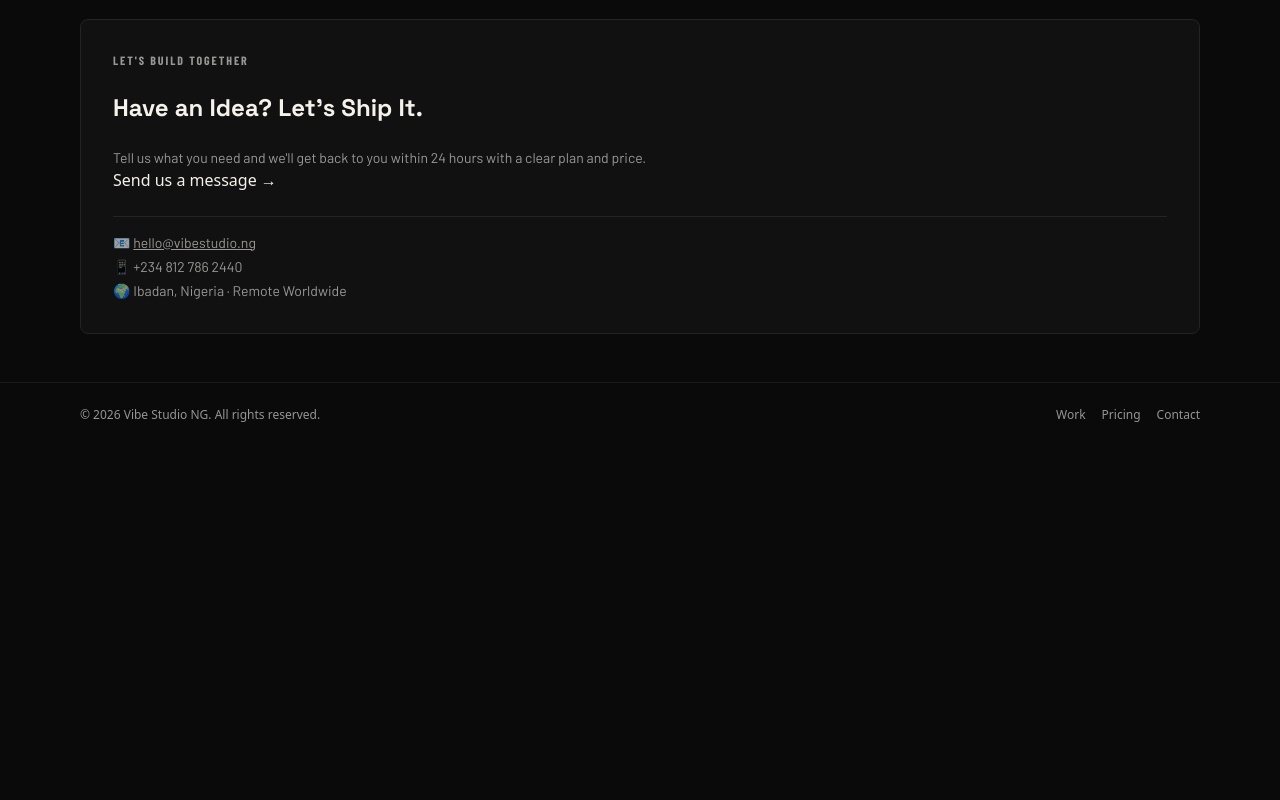
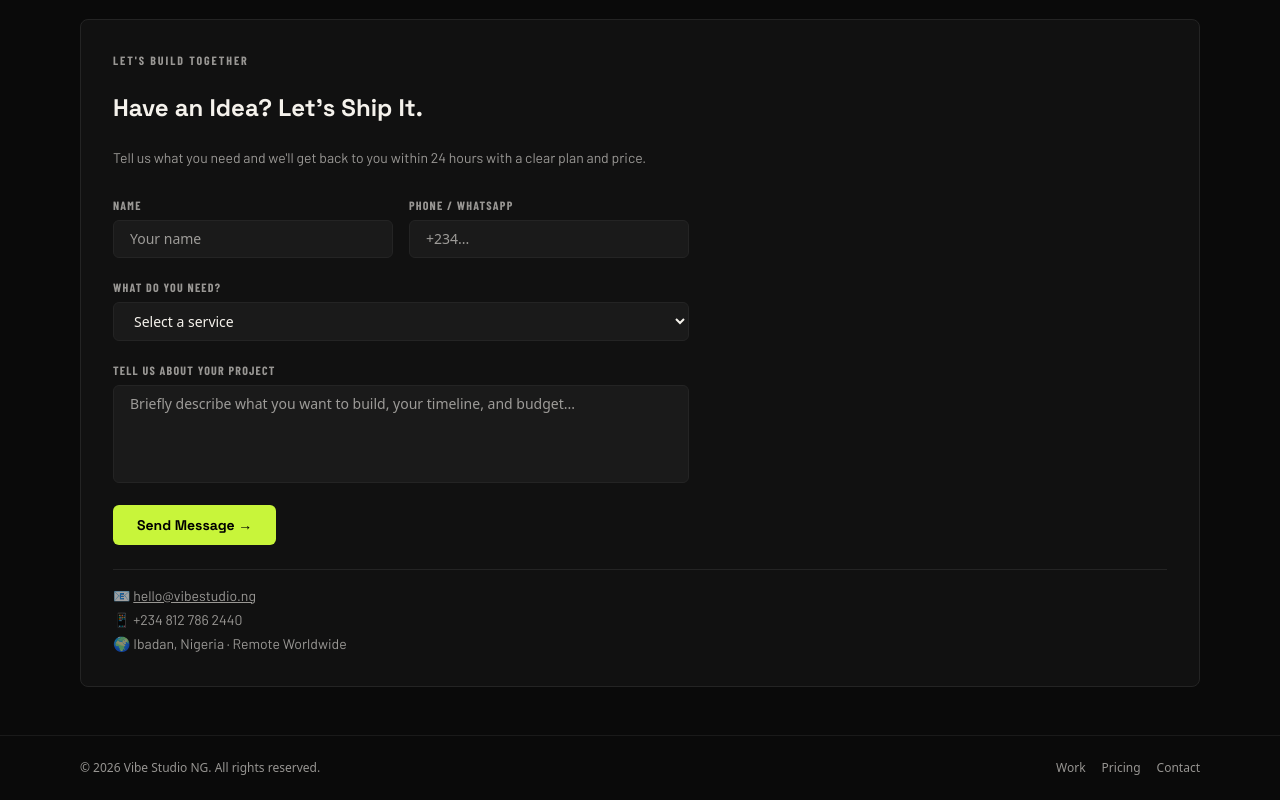
Before and after one commit to meganewday/vibestudio-rebuild, a Next.js app: page / in a window 1280 px wide. Shown: the part 2736-3536 px from the top of the page. Before the commit the page ends 3183 px from the top, so only its background shows below. Built offline with nearby package versions, Linux system fonts and the light colour scheme.

Commit message:
Refactor contact form and update labels

```diff
--- a/app/page.tsx
+++ b/app/page.tsx
@@ -417,82 +417,58 @@ export default function HomePage() {
           Tell us what you need and we&apos;ll get back to you within 24 hours with a
           clear plan and price.
         </p>
-
-        {/*
-        <form
-          name="contact"
-          method="POST"
-          data-netlify="true"
+<form
           className="space-y-4 max-w-xl"
+          onSubmit={(e) => {
+            e.preventDefault();
+            const form = e.currentTarget;
+            const name = (form.elements.namedItem('name') as HTMLInputElement).value;
+            const service = (form.elements.namedItem('service') as HTMLSelectElement).value;
+            const message = (form.elements.namedItem('message') as HTMLTextAreaElement).value;
+            const text = encodeURIComponent(
+              `Hi Vibe Studio, I'm ${name}. I need: ${service}. ${message}`
+            );
+            window.open(`https://wa.me/2348127862440?text=${text}`, '_blank');
+            window.location.href = '/thank-you';
+          }}
         >
-          <input type="hidden" name="form-name" value="contact" />
           <div className="grid gap-4 md:grid-cols-2">
             <div className="space-y-1">
-              <label className="text-xs text-text-muted font-label uppercase tracking-widest">
-                Name
-              </label>
-              <input
-                type="text"
-                name="name"
-                required
-                placeholder="Your name"
-                className="w-full rounded-md border border-surface-3 bg-surface-2 px-4 py-2 text-sm text-text-primary placeholder:text-text-muted focus:border-accent focus:outline-none"
-              />
+              <label className="text-xs text-text-muted font-label uppercase tracking-widest">Name</label>
+              <input type="text" name="name" required placeholder="Your name"
+                className="w-full rounded-md border border-surface-3 bg-surface-2 px-4 py-2 text-sm text-text-primary placeholder:text-text-muted focus:border-accent focus:outline-none" />
             </div>
             <div className="space-y-1">
-              <label className="text-xs text-text-muted font-label uppercase tracking-widest">
-                Email
-              </label>
-              <input
-                type="email"
-                name="email"
-                required
-                placeholder="your@email.com"
-                className="w-full rounded-md border border-surface-3 bg-surface-2 px-4 py-2 text-sm text-text-primary placeholder:text-text-muted focus:border-accent focus:outline-none"
-              />
+              <label className="text-xs text-text-muted font-label uppercase tracking-widest">Phone / WhatsApp</label>
+              <input type="tel" name="phone" required placeholder="+234..."
+                className="w-full rounded-md border border-surface-3 bg-surface-2 px-4 py-2 text-sm text-text-primary placeholder:text-text-muted focus:border-accent focus:outline-none" />
             </div>
           </div>
           <div className="space-y-1">
-            <label className="text-xs text-text-muted font-label uppercase tracking-widest">
-              What do you need?
-            </label>
-            <select
-              name="service"
-              className="w-full rounded-md border border-surface-3 bg-surface-2 px-4 py-2 text-sm text-text-primary focus:border-accent focus:outline-none"
-            >
+            <label className="text-xs text-text-muted font-label uppercase tracking-widest">What do you need?</label>
+            <select name="service"
+              className="w-full rounded-md border border-surface-3 bg-surface-2 px-4 py-2 text-sm text-text-primary focus:border-accent focus:outline-none">
               <option value="">Select a service</option>
-              <option value="mvp">MVP Web App</option>
-              <option value="landing">Landing Page</option>
-              <option value="website">Business Website</option>
-              <option value="dashboard">Data Dashboard</option>
-              <option value="bilingual">Bilingual Build</option>
-              <option value="retainer">Retainer Support</option>
-              <option value="other">Other / Not sure</option>
+              <option value="MVP Web App">MVP Web App</option>
+              <option value="Landing Page">Landing Page</option>
+              <option value="Business Website">Business Website</option>
+              <option value="Data Dashboard">Data Dashboard</option>
+              <option value="Bilingual Build">Bilingual Build</option>
+              <option value="Retainer Support">Retainer Support</option>
+              <option value="Other">Other / Not sure</option>
             </select>
           </div>
           <div className="space-y-1">
-            <label className="text-xs text-text-muted font-label uppercase tracking-widest">
-              Tell us about your project
-            </label>
-            <textarea
-              name="message"
-              required
-              rows={4}
-              placeholder="Briefly describe what you want to build, your timeline, and any budget in mind..."
-              className="w-full rounded-md border border-surface-3 bg-surface-2 px-4 py-2 text-sm text-text-primary placeholder:text-text-muted focus:border-accent focus:outline-none resize-none"
-            />
+            <label className="text-xs text-text-muted font-label uppercase tracking-widest">Tell us about your project</label>
+            <textarea name="message" required rows={4}
+              placeholder="Briefly describe what you want to build, your timeline, and budget..."
+              className="w-full rounded-md border border-surface-3 bg-surface-2 px-4 py-2 text-sm text-text-primary placeholder:text-text-muted focus:border-accent focus:outline-none resize-none" />
           </div>
-          <button
-            type="submit"
-            className="inline-flex items-center justify-center rounded-md bg-accent px-6 py-2.5 text-sm font-display text-black"
-          >
+          <button type="submit"
+            className="inline-flex items-center justify-center rounded-md bg-accent px-6 py-2.5 text-sm font-display text-black">
             Send Message →
           </button>
         </form>
-        */}
-        <a href="mailto:hello@vibestudio.ng">
-        Send us a message →
-        </a>
 
         <div className="pt-4 border-t border-surface-3 space-y-1 text-sm font-body text-text-muted">
           <p>📧 <a href="mailto:hello@vibestudio.ng" className="underline">hello@vibestudio.ng</a></p>
```
